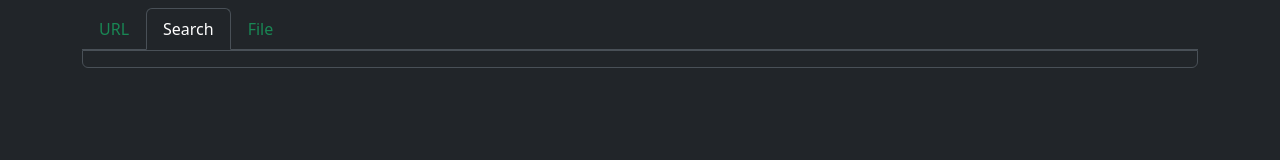
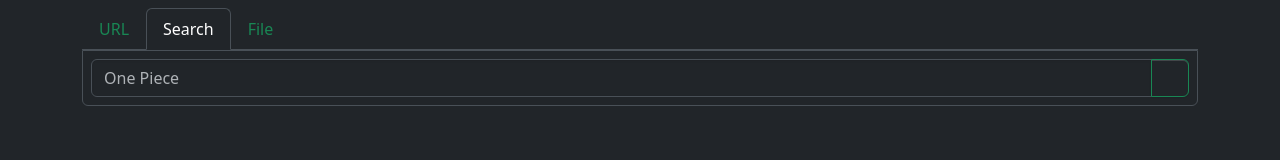
Before and after one commit to BrutuZ/ComicInfo, a Vue app: page / in a window 1280 px wide. Both pictures are taken after a click on the button "Search". Shown: the top 160 px of the page. Built offline with nearby package versions, Linux system fonts and the light colour scheme; a web font is replaced by a local one.

Commit message:
Search Tab

```diff
--- a/src/App.vue
+++ b/src/App.vue
@@ -5,6 +5,7 @@
 import { bsTooltips } from '@/main'
 import { MangaInfo } from '@/types'
 import { onMounted, ref } from 'vue'
+import FormSearch from './components/FormSearch.vue'
 import NavTab from './components/NavTab.vue'
 
 const DEV = import.meta.env.DEV
@@ -28,6 +29,7 @@
 
   <div class="mb-3 border rounded-bottom p-2">
     <FormURL v-if="activeTab == 'url'" :DEV v-model:manga-entries="mangaEntries" />
+    <FormSearch v-else-if="activeTab == 'search'" :DEV v-model:manga-entries="mangaEntries" />
   </div>
 
   <TransitionGroup name="entry-cards">
--- a/src/components/EntryCard.vue
+++ b/src/components/EntryCard.vue
@@ -4,7 +4,6 @@
 import MetadataField from './MetadataField.vue'
 import { buildXML } from './ModalDialog.vue'
 import TagsButtons from './TagsButtons.vue'
-import TagContainer from './TagContainer.vue'
 
 // const props = defineProps<{ manga: MangaInfo }>()
 // const manga = ref(props.manga)
@@ -57,10 +56,7 @@
           <MetadataField v-model.list="manga.author">Author</MetadataField>
           <MetadataField v-model.list="manga.artist">Artist</MetadataField>
           <MetadataField v-model.list="manga.genre" type="textarea" rows="3">Genres</MetadataField>
-          <TagContainer v-if="manga.genre.length > 20">
-            <TagsButtons v-model="manga.genre" />
-          </TagContainer>
-          <TagsButtons v-else v-model="manga.genre" />
+          <TagsButtons v-model="manga.genre" />
           <div class="text-end">
             <i class="bi bi-download" role="button" @click="xml = buildXML(manga)"></i>
           </div>
--- /dev/null
+++ b/src/components/FormSearch.vue
@@ -0,0 +1,75 @@
+<script setup lang="ts">
+import { MangaBaka } from '@/parsers/Mangabaka'
+import { MangaInfo } from '@/types'
+import { ref } from 'vue'
+
+const mangaEntries = defineModel<MangaInfo[]>('mangaEntries', { default: [] })
+defineProps<{
+  DEV: boolean
+}>()
+const query = ref('')
+const results = ref<MangaInfo[]>([])
+const searchers = [MangaBaka]
+
+const search = () => {
+  console.log(query.value)
+  if (!query.value) return
+  searchers[0]()
+    .search(query.value)
+    .then(sr => (results.value = sr))
+}
+</script>
+
+<template>
+  <form @submit.prevent="search" novalidate>
+    <div class="position-relative">
+      <span class="input-group">
+        <input
+          v-model="query"
+          type="search"
+          title="Search query"
+          class="form-control"
+          id="search-input"
+          aria-describedby="search-input"
+          placeholder="One Piece"
+          @submit="search"
+        />
+        <button
+          class="btn btn-outline-success"
+          type="button"
+          id="button-search"
+          title="Search"
+          @click="search"
+          :disabled="!DEV && !query"
+        >
+          <i class="bi bi-search"></i>
+        </button>
+      </span>
+    </div>
+  </form>
+  <ul v-if="results.length" id="search-results">
+    <li
+      v-for="manga in results"
+      :key="manga.uuid"
+      class="dropdown-item d-flex"
+      @click="mangaEntries.push(manga)"
+    >
+      <img :src="manga.cover" class="p-2" />
+      <span>
+        {{ manga.title }} ({{ manga.dateObj.getFullYear() }})<br />
+        <small>{{ manga.artist?.join(', ') }}</small>
+      </span>
+    </li>
+  </ul>
+</template>
+
+<style lang="scss">
+#search-results {
+  > li {
+    overflow: clip;
+  }
+  & img {
+    height: calc(($small-font-size + $form-text-margin-top) * 3);
+  }
+}
+</style>
--- a/src/components/FormURL.vue
+++ b/src/components/FormURL.vue
@@ -12,8 +12,8 @@
 }>()
 
 const options = ref({
-  url: !DEV ? 'https://mangabaka.dev/84926' : '',
-  parserParams: { english: true, proxy: true } as ParserOptions,
+  url: DEV ? 'https://mangabaka.dev/84926' : '',
+  parserParams: { english: true, proxy: false } as ParserOptions,
 })
 const formValidated = ref(false)
 const validUrl = ref(false)
@@ -110,17 +110,15 @@
 const addItem = () => {
   validateForm(options.value.url)
   if (options.value.url) {
-    options.value.url
-      .trim()
-      .split(' ')
-      .forEach(url => {
+    const urls = options.value.url.trim().split(' ')
+    urls.forEach(url => {
       parsers.forEach(parser => {
         if (!parser(url).validateUrl()) return
         parser(url, options.value.parserParams)
           .parse()
           .then(info => (mangaEntries.value = [...info, ...mangaEntries.value]))
       })
-        options.value.url.replace(url, '').trim()
+      options.value.url = options.value.url.replace(url, '').trim()
     })
   }
   // tree-shaking should get rid of this
@@ -213,7 +211,7 @@
             v-model="options.parserParams.english"
           />
         </div>
-        <div id="proxy-pref" class="form-check form-switch">
+        <div v-if="DEV" id="proxy-pref" class="form-check form-switch">
           <label for="proxy-switch" class="form-check-label">Proxy Requests</label>
           <input
             id="proxy-switch"
--- a/src/components/TagContainer.vue
+++ /dev/null
@@ -1,28 +0,0 @@
-<script setup lang="ts">
-import { ref } from 'vue'
-
-const accordion = ref(false)
-</script>
-
-<template>
-  <div class="accordion mb-3">
-    <div class="accordion-item">
-      <small class="accordion-header" :class="{ 'mb-2': accordion }">
-        <button
-          class="accordion-button p-1"
-          :class="{ collapsed: !accordion }"
-          type="button"
-          :aria-expanded="accordion"
-          @click="accordion = !accordion"
-        >
-          Genres Buttons
-        </button>
-      </small>
-      <TransitionGroup name="entry-cards">
-        <div v-if="accordion" class="accordion-collapse collapse show mt-2">
-          <slot />
-        </div>
-      </TransitionGroup>
-    </div>
-  </div>
-</template>
--- a/src/main.ts
+++ b/src/main.ts
@@ -3,8 +3,8 @@
 // import router from './router'
 
 // Import our custom CSS
+import { Tooltip } from 'bootstrap'
 import './styles.scss'
-import { Tooltip } from 'bootstrap'
 
 // import Alert from 'bootstrap/js/dist/alert';
 
@@ -55,7 +55,7 @@
 }
 
 export function capitalizeTags(str: string) {
-  return str.replace('_', ' ').replace(/(?<=[\\/]?)\w\S*/g, txt => {
+  return str.replace(/_/g, ' ').replace(/(?<=[\\/]?)\w\S*/g, txt => {
     return txt.charAt(0).toUpperCase() + txt.substring(1).toLowerCase()
   })
 }
--- a/src/parsers/Mangabaka.ts
+++ b/src/parsers/Mangabaka.ts
@@ -1,6 +1,6 @@
 import { capitalizeTags, stripHtmlTags } from '@/main'
-import { MangaInfo, type Parser, type ParserOptions, type TachiStatus } from '@/types'
-import type { MangaResponse } from './MangabakaType'
+import { MangaInfo, type ParserOptions, type Searcher, type TachiStatus } from '@/types'
+import type { MangaResponse, SearchResponse } from './MangabakaType'
 
 const statusMap = {
   completed: 'Completed',
@@ -11,22 +11,24 @@
   upcoming: 'Unknown',
 }
 
-export function MangaBaka(url?: string, options?: ParserOptions): Parser
-export function MangaBaka(url: string = '', options: ParserOptions = {}): Parser {
+export function MangaBaka(): Searcher
+export function MangaBaka(url?: string, options?: ParserOptions): Searcher
+export function MangaBaka(url: string = '', options: ParserOptions = {}): Searcher {
   const source =
     // [
-    { name: 'MangaBaka', url: 'mangabaka.dev', icon: 'mb.png' }
+    { name: 'MangaBaka', url: 'https://mangabaka.dev', icon: 'mb.png' }
   // { name: 'MangaDex', url: 'mangadex.org', icon: 'md.png' },
   //]
   const apiUrl = 'https://api.mangabaka.dev'
   const urlRE =
-    new RegExp('^(?<protocol>https?://)?' + source.url + '/(?<id>\\d+)').exec(url)?.groups || {}
+    new RegExp('^(?<protocol>https?://)?' + source.url.slice(8) + '/(?<id>\\d+)').exec(url)
+      ?.groups || {}
 
   return {
     name: source.name, // source.map(s => s.name),
-    url: `https://${source.url}`, // source.map(s => `https://${s.url}`),
+    url: source.url, // source.map(s => `https://${s.url}`),
     icon: source.icon, // source.map(s => s.icon),
-    sources: [source, { name: 'MangaDex', url: 'mangadex.org', icon: 'md.png' }],
+    sources: [source, { name: 'MangaDex', url: 'https://mangadex.org', icon: 'md.png' }],
     validateUrl: () => Boolean(urlRE?.id),
     parse: async () => {
       if (!urlRE)
@@ -37,9 +39,9 @@
 
       const page = await fetch(
         DEV
-          ? // ? urlRE.id
-            // ? `${apiUrl}/v1/series/${urlRE.id}`
-            'src/dev/mangabaka.json'
+          ? urlRE.id
+            ? `${apiUrl}/v1/series/${urlRE.id}`
+            : 'src/dev/mangabaka.json'
           : `${apiUrl}/v1/series/${urlRE.id}/full`,
         {
           headers: {
@@ -67,7 +69,7 @@
         author: page.authors,
         cover: page.cover.default,
         status: statusMap[page.status] as TachiStatus,
-        publisher: page.publishers.map(p => p.name).join(', '),
+        publisher: page.publishers?.map(p => p.name).join(', '),
         description: page.description,
         url: (page.links || []).join(' '),
       })
@@ -91,5 +93,42 @@
       if (page.year) data.date = `${page.year}-01-01`
       return [data]
     },
+    search: async (query: string) => {
+      const page = await fetch(
+        `${apiUrl}/v1/series/search?` +
+          new URLSearchParams(
+            ['safe', 'suggestive', 'erotica', 'pornographic']
+              .map(r => ['content_rating', r])
+              .concat([['q', query]]),
+          ),
+        {
+          headers: {
+            Accept: 'application/json',
+            'Content-Type': 'application/json',
+          },
+        },
+      )
+        .then(response => response.json() as Promise<SearchResponse>)
+        .then(parsed => parsed.data || { error: parsed.message })
+        .catch(e => {
+          console.error(e)
+          return { error: String(e) }
+        })
+      if ('error' in page) return [page as MangaInfo]
+
+      const data = page.map(parsed => {
+        const manga = new MangaInfo({
+          title: options.english ? parsed.title : parsed.romanized_title || parsed.native_title,
+          artist: parsed.artists,
+          author: parsed.authors,
+          cover: parsed.cover.small || parsed.cover.default,
+          status: statusMap[parsed.status] as TachiStatus,
+          publisher: parsed.publishers?.map(p => p.name).join(', '),
+        })
+        if (parsed.year) manga.date = `${parsed.year}-01-01`
+        return manga
+      })
+      return data
+    },
   }
 }
--- a/src/types.ts
+++ b/src/types.ts
@@ -12,7 +12,7 @@
   status: TachiStatus = 'Unknown'
   // date?: string
   dateObj: Date
-  source?: SourceFields
+  source?: SourceInfo
   publisher: string = ''
   uuid: string = crypto.randomUUID()
   error?: string
@@ -28,7 +28,7 @@
     status = 'Unknown' as TachiStatus,
     date = dateToString(new Date()),
     // dateObj = new Date(),
-    source = { name: 'Unknown' } as SourceFields,
+    source = { name: 'Unknown' } as SourceInfo,
     publisher = '',
     uuid = crypto.randomUUID(),
   } = {}) {
@@ -105,10 +105,13 @@
   type?: 'text' | 'textarea' | 'date' | 'status'
 }
 
-export interface Parser extends SourceFields {
-  sources?: SourceFields[]
+export interface Parser extends MultiSource {
   validateUrl: () => boolean
   parse: () => Promise<MangaInfo[]>
+}
+
+export interface Searcher extends Parser {
+  search: (query: string) => Promise<MangaInfo[]>
 }
 
 export interface ParserOptions {
@@ -116,8 +119,12 @@
   proxy?: boolean
 }
 
-export interface SourceFields {
+export interface SourceInfo {
   name?: string
   icon?: string
   url?: string
 }
+
+interface MultiSource extends SourceInfo {
+  sources?: SourceInfo[]
+}
```
Also changed, not shown: src/components/TagsButtons.vue (+23 -1 lines), src/parsers/MangabakaType.ts (+14 -1 lines), .prettierrc.json5. Lines whose indentation alone changed are shown as unchanged.
